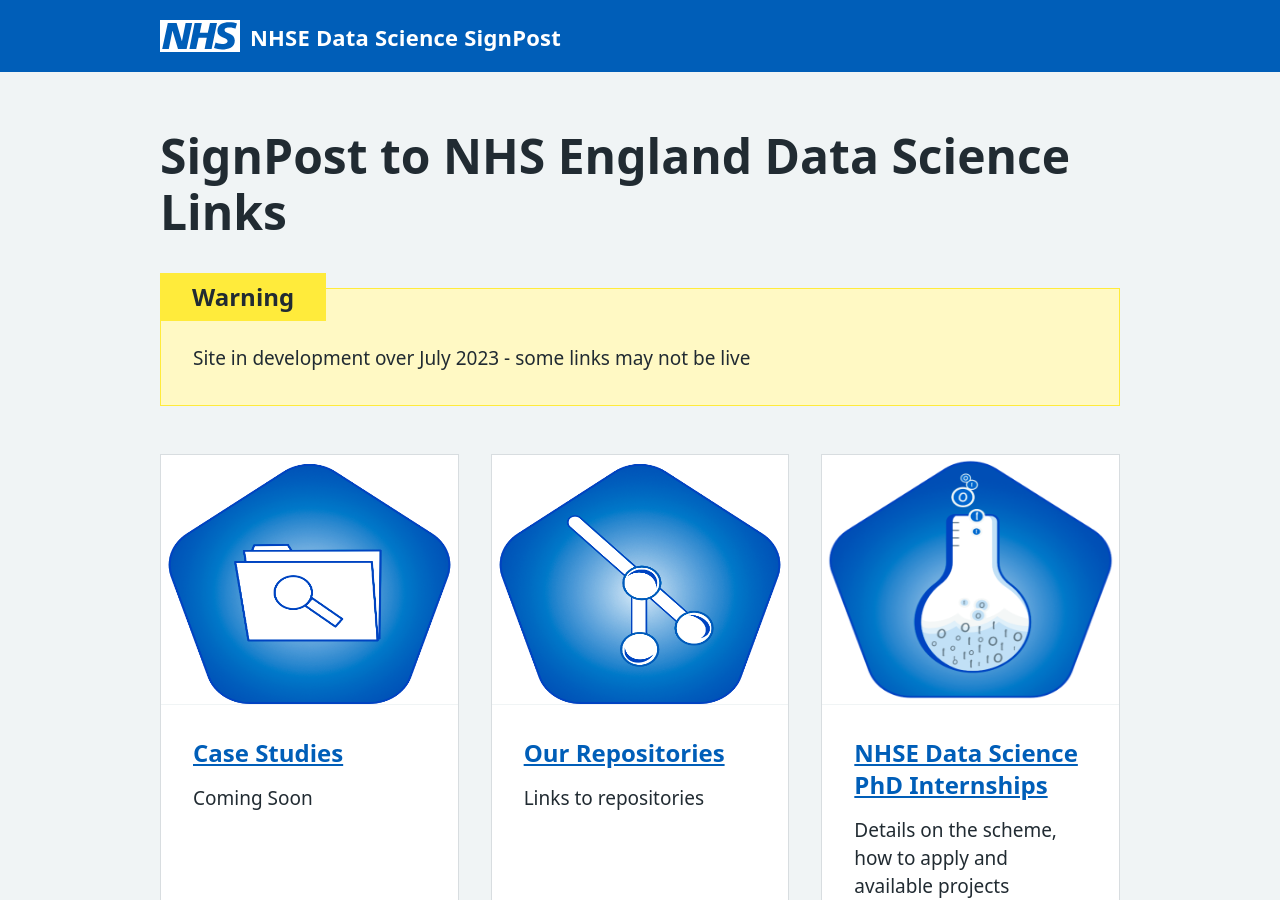
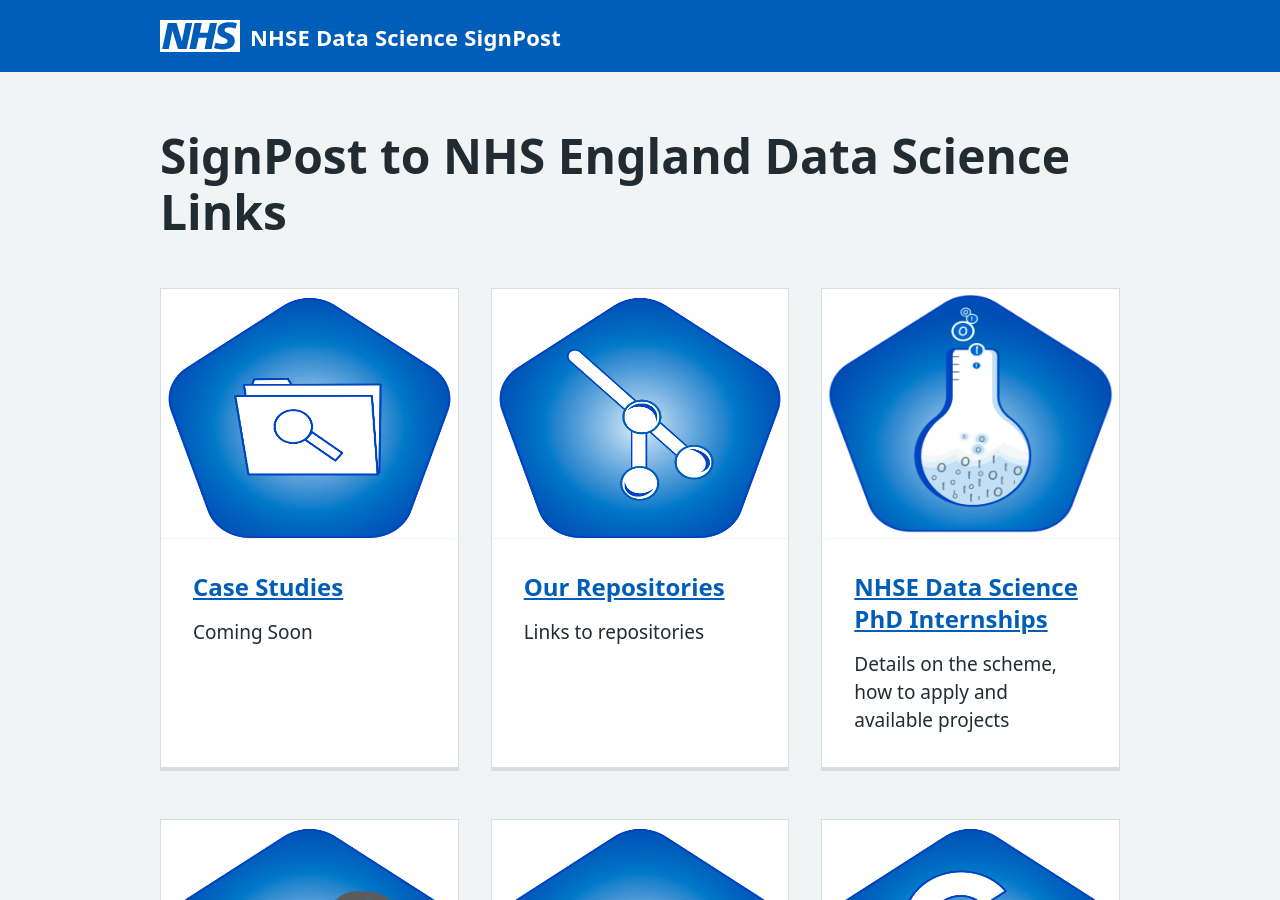
Before and after one commit to nhsengland/DataScience-Signpost, a Jekyll site: the page built from index.md, in a window 1280 px wide and 900 px high. Built offline with Jekyll 4.4.1, drawn with Linux system fonts in a browser that asks for light colours.

Commit message:
remove July 2023 warning

```diff
--- a/index.md
+++ b/index.md
@@ -7,15 +7,7 @@
 
 <div class="page-title">
   <h1>SignPost to NHS England Data Science Links</h1>
-   <div class="nhsuk-warning-callout">
-            <h3 class="nhsuk-warning-callout__label">
-              <span role="text">
-                <span class="nhsuk-u-visually-hidden">Important: </span>
-                Warning
-              </span>
-            </h3>
-            <p>Site in development over July 2023 - some links may not be live</p>
-          </div>
+
 </div>
 <ul class="nhsuk-grid-row nhsuk-card-group">
    <li class="nhsuk-grid-column-one-third nhsuk-card-group__item">
```
